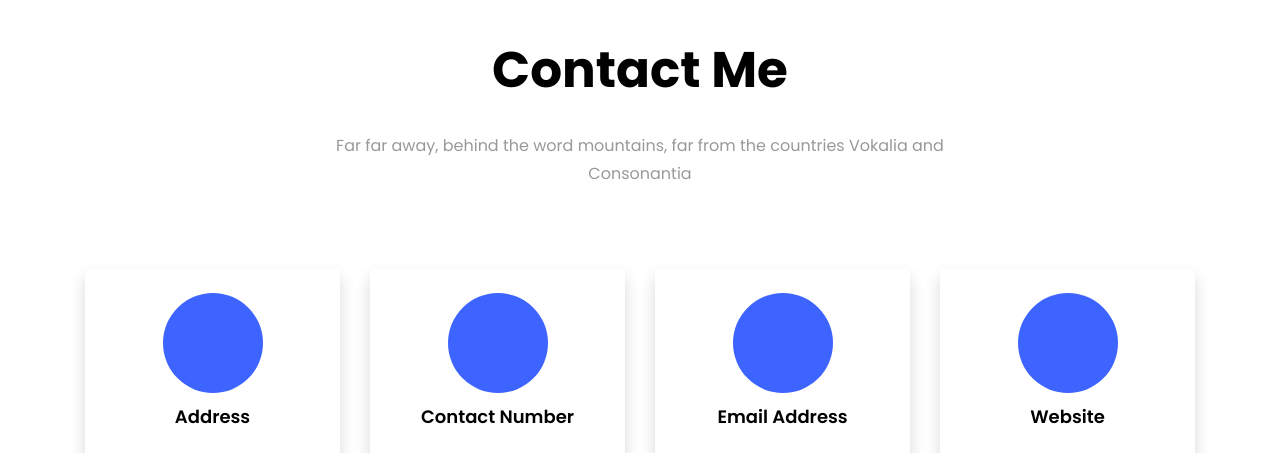
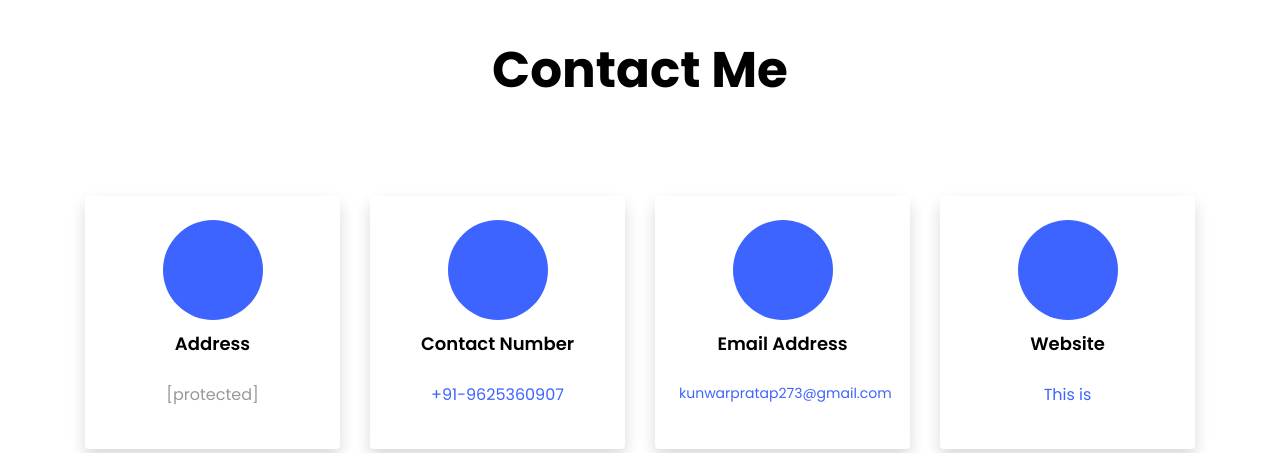
Before and after one commit to KVEAST/Portfolioofkunwar, a plain HTML site: page index.html in a window 1280 px wide. Shown: the part 5360-5813 px from the top of the page. Drawn offline with Linux system fonts and the light colour scheme.

Commit message:
Update index.html

```diff
--- a/index.html
+++ b/index.html
@@ -490,7 +490,6 @@
                 <div class="col-md-7 heading-section text-center ftco-animate">
                     <h1 class="big big-2">Contact</h1>
                     <h2 class="mb-4">Contact Me</h2>
-                    <p>Far far away, behind the word mountains, far from the countries Vokalia and Consonantia</p>
                 </div>
             </div>
             <div class="row d-flex contact-info mb-5">
```
